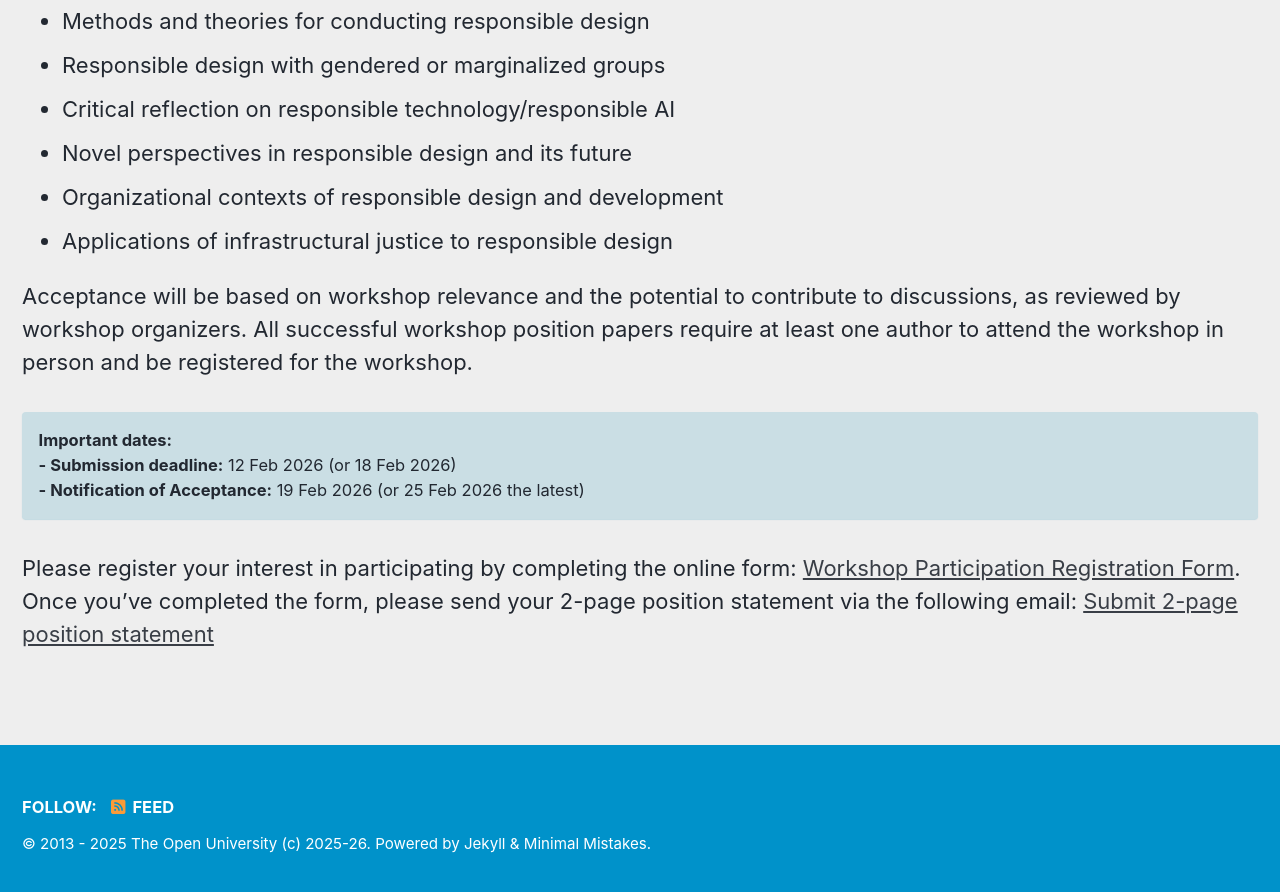
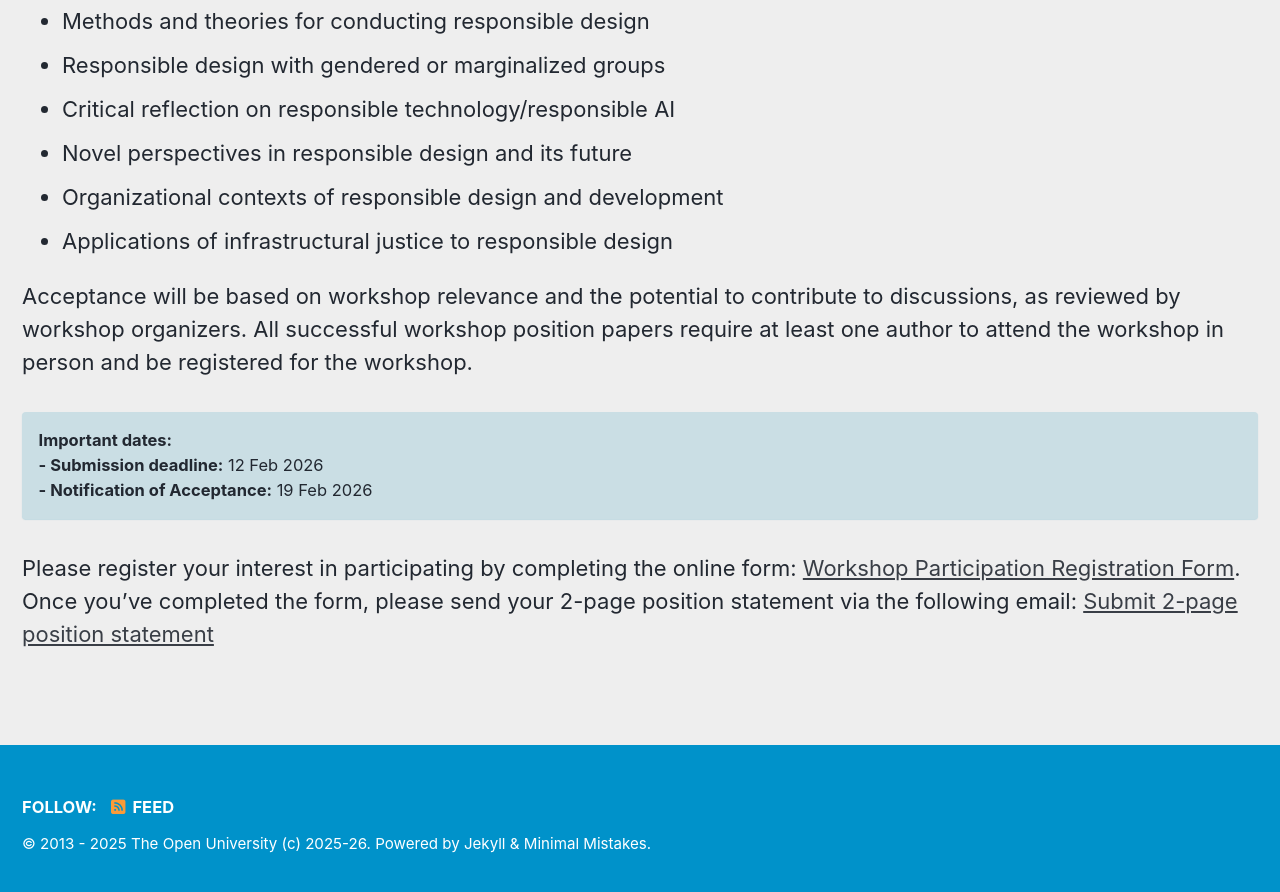
Before and after one commit to ou-cpwo/chi-sird-2026, a Jekyll site: the page built from _pages/cfp.md, in a window 1280 px wide and 900 px high, scrolled down 919 px. Shown: the top 892 px of the window. Built offline with Jekyll 4.4.1, drawn with Linux system fonts in a browser that asks for light colours; cached includes are drawn as plain includes; our own code applies the rules of GitHub Pages for plain Markdown files.

Commit message:
Fixed error in 'important dates'

```diff
--- a/_pages/cfp.md
+++ b/_pages/cfp.md
@@ -38,8 +38,8 @@ Relevant topics include, but are not limited to:
 Acceptance will be based on workshop relevance and the potential to contribute to discussions, as reviewed by workshop organizers. All successful workshop position papers require at least one author to attend the workshop in person and be registered for the workshop.
 
 **Important dates:**<br/>
-  **- Submission deadline:** 12 Feb 2026 (or 18 Feb 2026)<br/>
-  **- Notification of Acceptance:** 19 Feb 2026 (or 25 Feb 2026 the latest)
+  **- Submission deadline:** 12 Feb 2026<br/>
+  **- Notification of Acceptance:** 19 Feb 2026
 {: .notice--info}
 
 Please register your interest in participating by completing the online form: [Workshop Participation Registration Form](https://forms.office.com/e/negYukPLvZ). Once you've completed the form, please send your 2-page position statement via the following email: [Submit 2-page position statement](mailto:min.zhang@open.ac.uk?subject=CHI%20SIRD%20Workshop%20Position%20Paper)
```
Also changed, not shown: _pages/home.md (+2 -2 lines).
